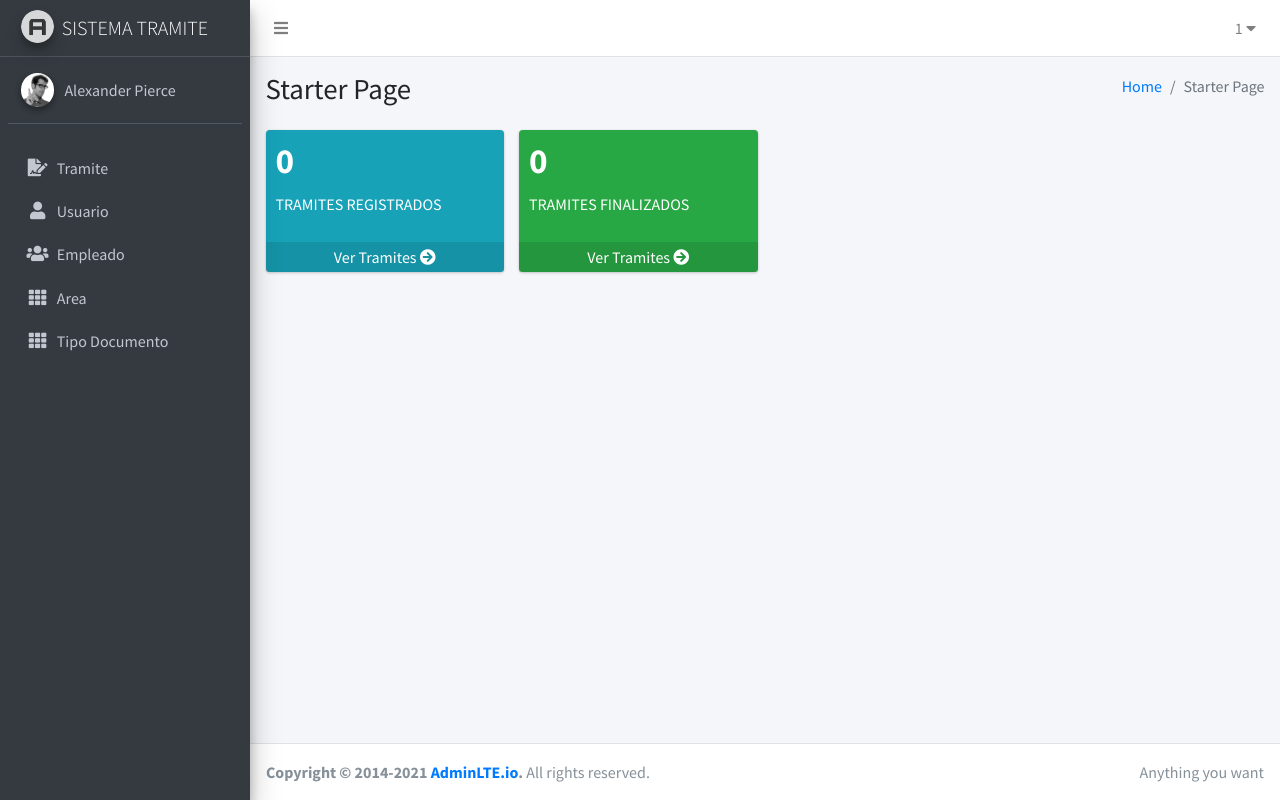
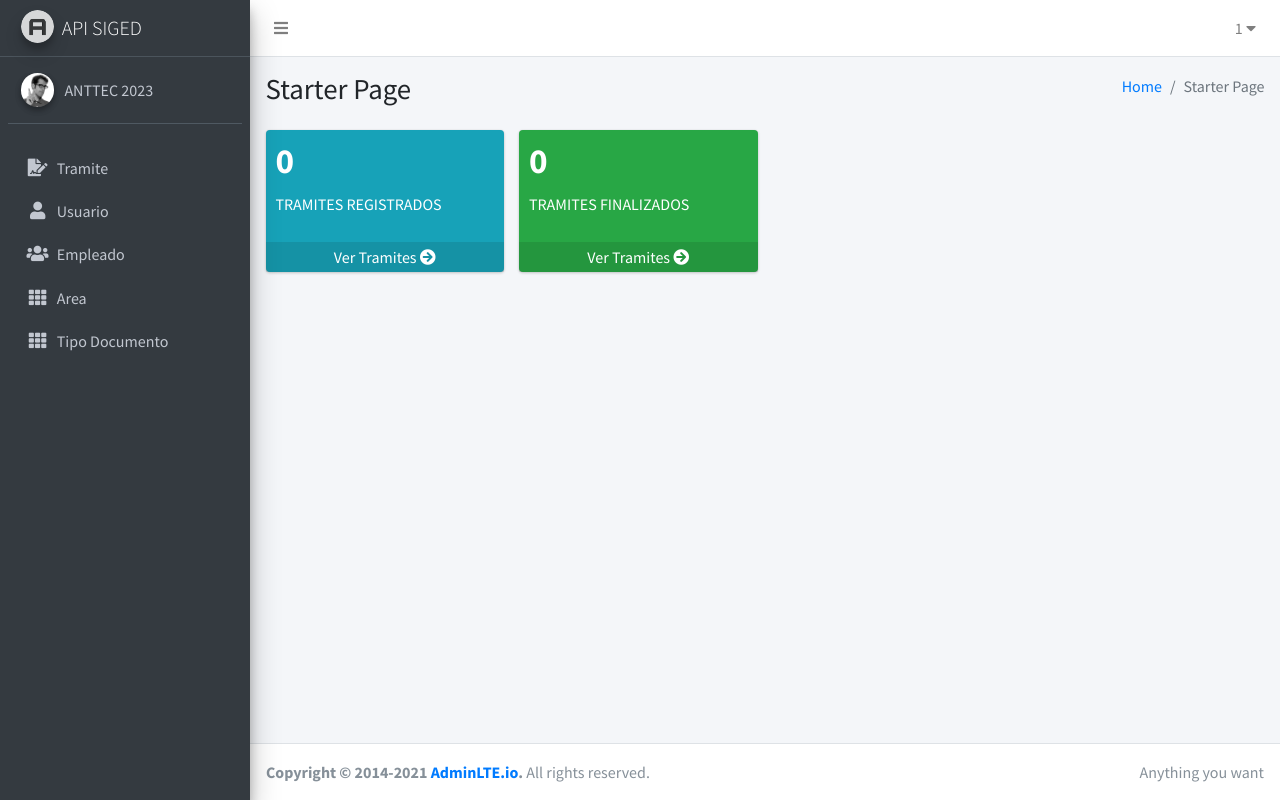
Before and after one commit to jortegaf/SIGED, a PHP site: page /view/index.php in a window 1280 px wide. Run offline with PHP 8.4, Linux system fonts and the light colour scheme; the visitor is signed in with stand-in values (Sample User, id 1); data that the repository does not hold is empty; some libraries are stand-ins or nearby versions.

Commit message:
se añadieron los archivos

```diff
--- a/view/index.php
+++ b/view/index.php
@@ -85,7 +85,7 @@ scratch. This page gets rid of all links and provides the needed markup only.
     <!-- Brand Logo -->
     <a href="index3.html" class="brand-link">
       <img src="../plantilla/dist/img/AdminLTELogo.png" alt="AdminLTE Logo" class="brand-image img-circle elevation-3" style="opacity: .8">
-      <span class="brand-text font-weight-light">SISTEMA TRAMITE</span>
+      <span class="brand-text font-weight-light">API SIGED</span>
     </a>
 
     <!-- Sidebar -->
@@ -93,10 +93,10 @@ scratch. This page gets rid of all links and provides the needed markup only.
       <!-- Sidebar user panel (optional) -->
       <div class="user-panel mt-3 pb-3 mb-3 d-flex">
         <div class="image">
-          <img src="../plantilla/dist/img/user2-160x160.jpg" class="img-circle elevation-2" alt="User Image">
+          <img src="../plantilla/dist/img//user2-160x160.jpg" class="img-circle elevation-2" alt="User Image">
         </div>
         <div class="info">
-          <a href="#" class="d-block">Alexander Pierce</a>
+          <a href="#" class="d-block">ANTTEC 2023</a>
         </div>
       </div>
 
```
